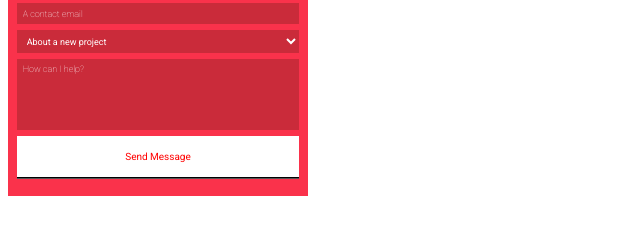
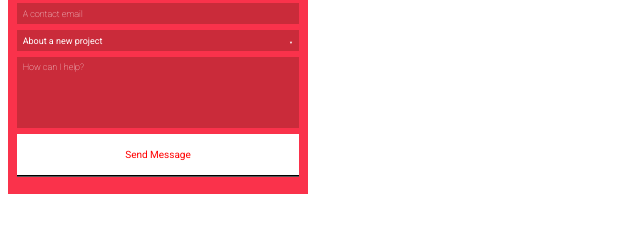
Before and after one commit to coreyfeder/ps_2024-01-30_activity2, a plain HTML site: page index.html in a window 1280 px wide. Shown: the part 121-356 px from the top of the page, without its empty margins (0-640 px from the left). Drawn offline with Linux system fonts and the light colour scheme.

Commit message:
it may not be pretty, but I replaced that select triangle

```diff
--- a/index.html
+++ b/index.html
@@ -19,7 +19,7 @@
         <!-- This should use `placeholder`, not `value`, but the text becomes too dim to read. -->
         <div><input id="name" type="text" value="Your name please" /></div>
         <div><input id="email" type="email" value="A contact email" /></div>
-        <div>
+        <div class="subjectdiv">
             <select id="subject" name="subject">
                 <option value="project" selected>About a new project</option>
                 <option value="recipe">About a new recipe</option>
--- a/style.css
+++ b/style.css
@@ -51,8 +51,23 @@ textarea {
     resize: none;
 }
 
-select {
+.subjectdiv {
+    position: relative;
+}
+
+.subjectdiv:after {
+    content: '▼';
+    font-size: 4px;
+    /* offset from the top right */
+    position: absolute;
+    top: 10px;
+    right: 6px;
+    pointer-events: none;
+}
+
+#subject {
     font-size: xx-small;
+    appearance: none;  /* hide the default down-arrow */
 }
 
 #submit {
```
